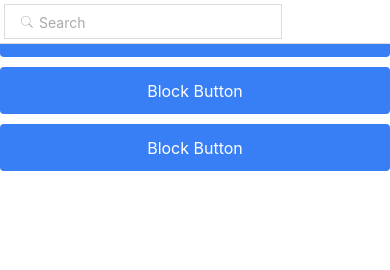
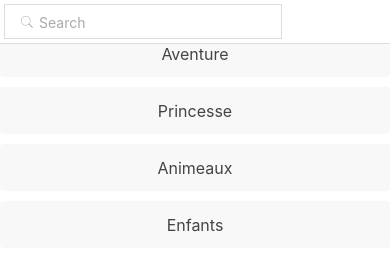
Before and after one commit to MelanieCroce/Application-Lyrics-Toon-, a website: page www/index.html in a window 390 px wide. Drawn offline with Linux system fonts and the light colour scheme; some packages are replaced by stand-ins of ours; files that its build step writes are made by us from their sources; files whose address does not match are found by name.

Commit message:
Page home style

```diff
--- a/www/css/style.css
+++ b/www/css/style.css
@@ -1,5 +1,9 @@
-.ion-nav-bouton{
-    height:50px;
-    width:50px
-    background-color:blue;
-}/* Empty. Add your own CSS if you like */
+ion-content{
+    margin-top:300px;
+    margin-left: 10px;
+    margin-right:10px;
+
+}
+.button-block button{
+    background-color:darkred;
+}
--- a/www/index.html
+++ b/www/index.html
@@ -7,8 +7,10 @@
 
 
     <!-- compiled css output -->
+      <link rel="stylesheet" href="css/style.css">
     <link href="css/ionic.app.css" rel="stylesheet">
     <link rel="stylesheet" href="css/font-awesome.min.css">
+
     <!-- ionic/angularjs js -->
     <script src="lib/ionic/js/ionic.bundle.js"></script>
 
@@ -33,18 +35,27 @@
 
     </div>
 
-    <div class="">
-    <button class=" button button-block button-positive">
-      Block Button
+    <ion-content>
+
+    </ion-content>
+
+
+
+<ion-content>
+    <button class=" button button-block button">
+     Aventure
     </button>
-    <button class=" button button-block button-positive">
-      Block Button
+    <button class=" button button-block button">
+      Princesse
     </button>
-    <button class=" button button-block button-positive">
-      Block Button
+    <button class=" button button-block button">
+     Animeaux
     </button>
+  <button class=" button button-block button">
+    Enfants
+  </button>
+</ion-content>
 
-      </div>
 
 
   <!--
```
